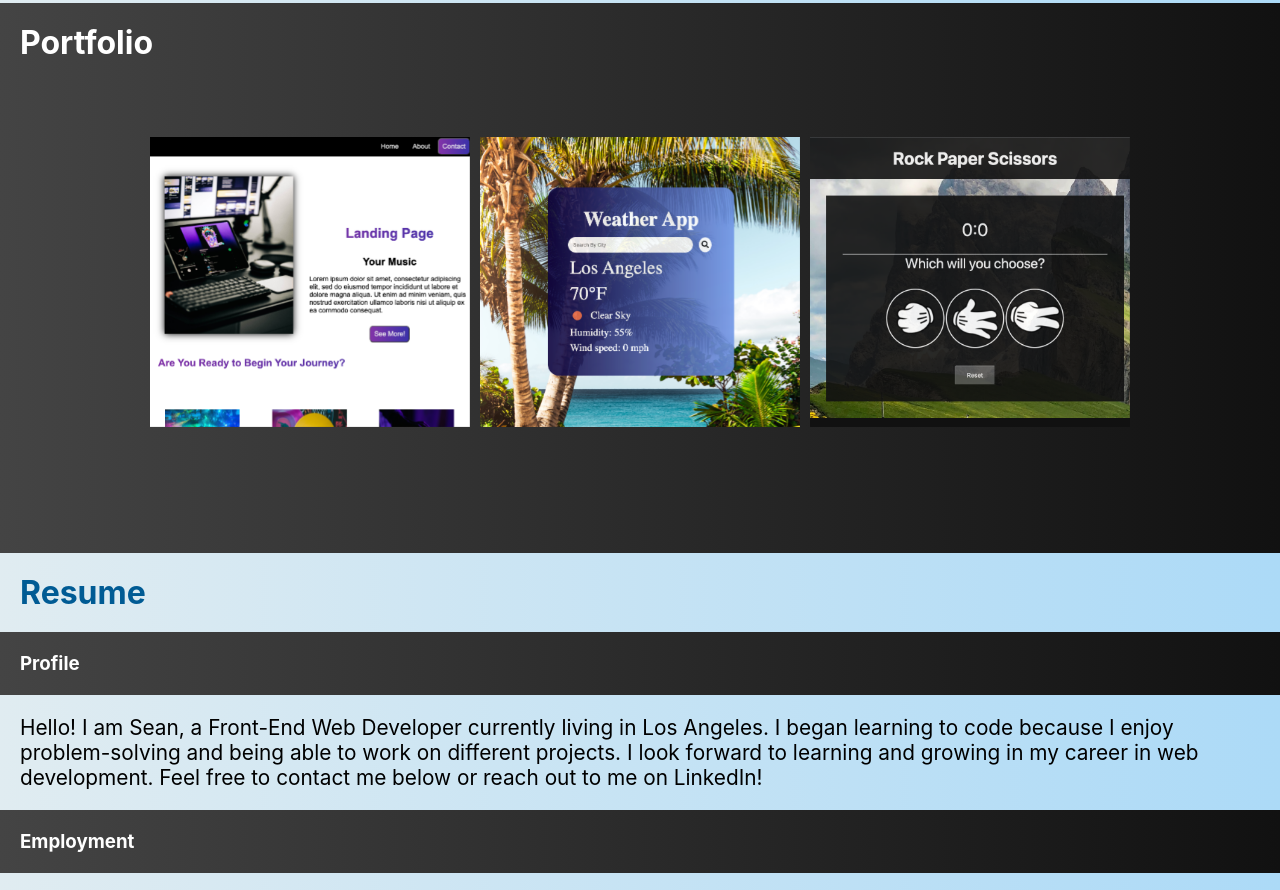
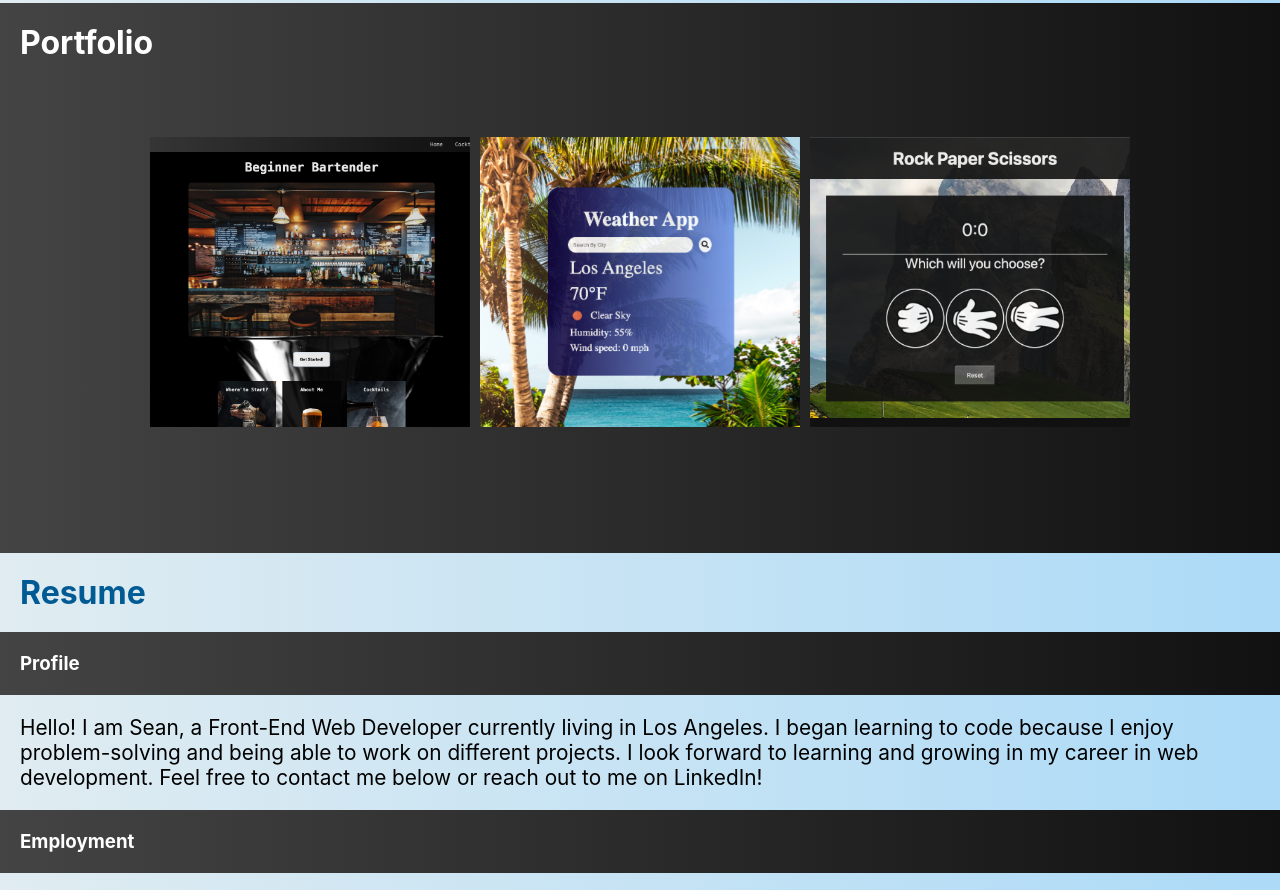
Before and after one commit to smburke1/Portfolio, a plain HTML site: page index.html in a window 1280 px wide. Shown: the part 1135-2025 px from the top of the page. Drawn offline with Linux system fonts and the light colour scheme.

Commit message:
pic updates

```diff
--- a/index.html
+++ b/index.html
@@ -104,9 +104,9 @@
           </div>
           <div class="flip-card-back-landingpage">
 
-            <h3>Landing Page</h3>
+            <h3>Bartending Site</h3>
 
-            <p>A mobile responsive product landing page created using Javascript, CSS, & HTML.</p>
+            <p>A mobile responsive website created using Javascript, CSS, & HTML.</p>
 
             <svg stroke="currentColor" fill="#005b94" stroke-width="0" viewBox="0 0 1024 1024" height="1em" width="1em" xmlns="http://www.w3.org/2000/svg"><path d="M145 96l66 746.6L511.8 928l299.6-85.4L878.7 96H145zm610.9 700.6l-244.1 69.6-245.2-69.6-56.7-641.2h603.8l-57.8 641.2zM281 249l1.7 24.3 22.7 253.5h206.5v-.1h112.9l-11.4 118.5L511 672.9v.2h-.8l-102.4-27.7-6.5-73.2h-91l11.3 144.7 188.6 52h1.7v-.4l187.7-51.7 1.7-16.3 21.2-242.2 3.2-24.3H511v.2H389.9l-8.2-94.2h352.1l1.7-19.5 4.8-47.2L742 249H511z"></path></svg>
             <svg stroke="currentColor" fill="#005b94" stroke-width="0" version="1.1" viewBox="0 0 32 32" height="1em" width="1em" xmlns="http://www.w3.org/2000/svg"><path d="M16.017 21.044v0zM4.743 3.519l2.049 22.981 9.194 2.552 9.22-2.556 2.051-22.977h-22.514zM23 8.775l-0.693 7.767h-0l-0.48 5.359-0.042 0.476-5.781 1.603-5.773-1.603-0.395-4.426h2.829l0.201 2.248 3.142 0.847 0.008-0.002 0.002-0 3.134-0.846 0.329-3.655-6.579 0-0.056-0.633-0.129-1.429-0.067-0.756 7.081-0 0.258-2.886h-10.786l-0.056-0.634-0.129-1.429-0.067-0.756h14.118l-0.068 0.756z"></path></svg>
--- a/style.css
+++ b/style.css
@@ -294,7 +294,7 @@ h2 {
 }
 
 .flip-card-front-landingpage {
-    background-image: url("images/landingpage1.png");
+    background-image: url("images/Basicbartending.png");
     background-size: cover;
 }
 
@@ -457,7 +457,7 @@ padding: 20px;
         transition: all 1s;
     }
     .contact-box:hover {
-        transform: scale(1.1);
+        transform: scale(1.03);
     }
 
     form {
```
Also changed, not shown: images/Babartending.png (added), images/basicbartend.png (added), images/basicbartending.png (added).
